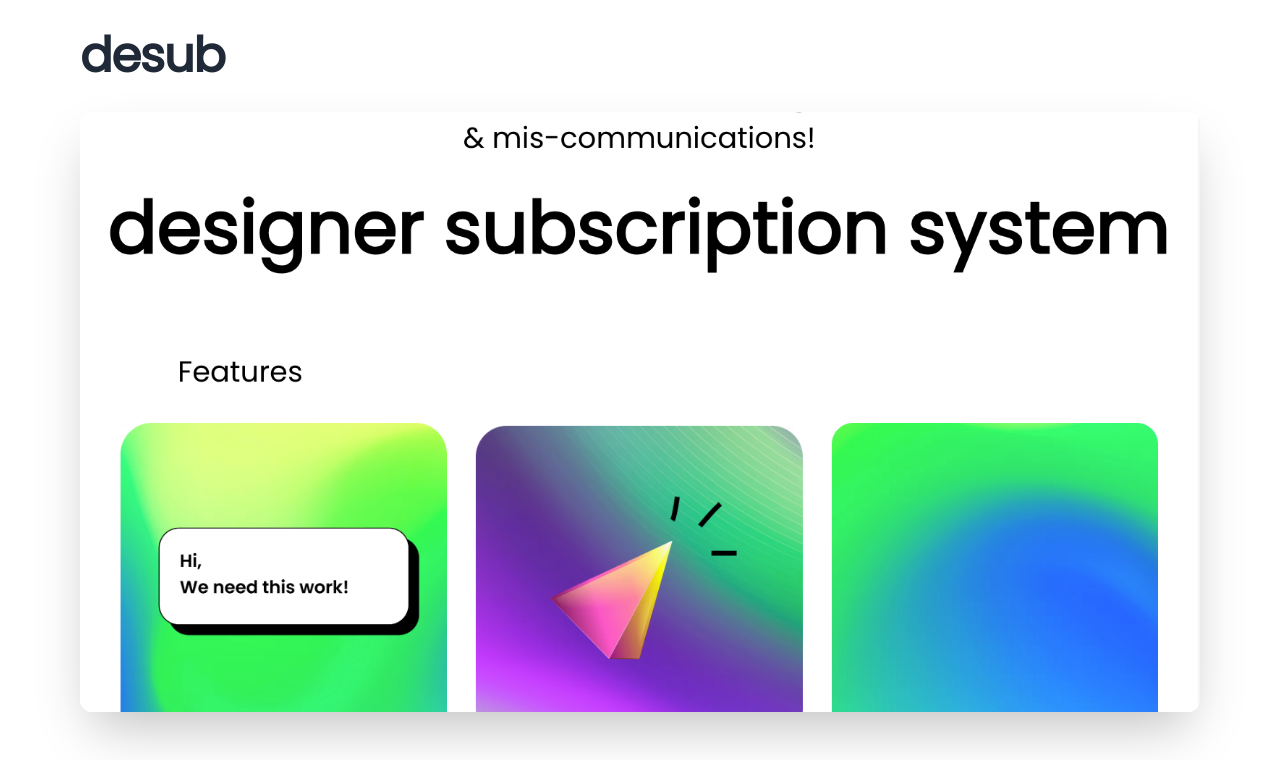
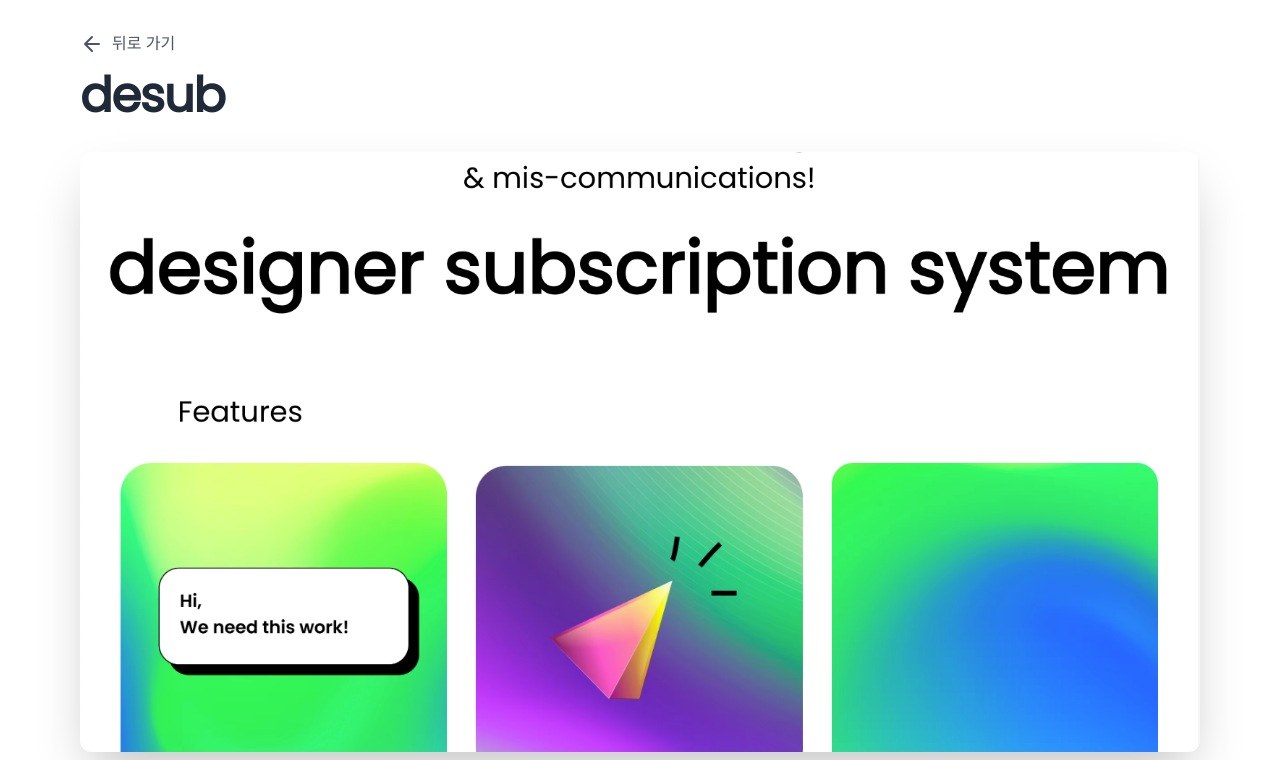
Before and after one commit to Ju-MINJAE/portfolio, a Next.js app: page /projects/1 in a window 1280 px wide. Shown: the top 760 px of the page. Built offline with nearby package versions, Linux system fonts and the light colour scheme.

Commit message:
feat: Add Back Button

```diff
--- a/src/app/page.tsx
+++ b/src/app/page.tsx
@@ -3,8 +3,22 @@
 import Navigation from '@/components/Navigation';
 import ProjectTimeline from '@/components/ProjectTimeline';
 import Intro from '@/components/Intro';
+import { useEffect } from 'react';
 
 const Home = () => {
+  useEffect(() => {
+    // 페이지를 떠날 때 현재 스크롤 위치 저장
+    const handleBeforeUnload = () => {
+      sessionStorage.setItem('scrollPosition', window.scrollY.toString());
+    };
+
+    window.addEventListener('beforeunload', handleBeforeUnload);
+
+    return () => {
+      window.removeEventListener('beforeunload', handleBeforeUnload);
+    };
+  }, []);
+
   return (
     <div className="relative w-full">
       <Navigation />
--- a/src/app/projects/[id]/page.tsx
+++ b/src/app/projects/[id]/page.tsx
@@ -1,7 +1,7 @@
 'use client';
 
 import { useState, useEffect } from 'react';
-import { useParams } from 'next/navigation';
+import { useParams, useRouter } from 'next/navigation';
 import Image from 'next/image';
 import { motion, AnimatePresence } from 'framer-motion';
 import { ChevronLeft, ChevronRight, Github, ExternalLink } from 'lucide-react';
@@ -18,8 +18,9 @@ const techColors: { [key: string]: string } = {
   Axios: 'bg-tech-axios',
 };
 
-export default function ProjectDetail() {
+const ProjectDetail = () => {
   const params = useParams();
+  const router = useRouter();
   const project = projects.find((p) => p.id === params.id);
   const [currentImageIndex, setCurrentImageIndex] = useState(0);
   const [scrollProgress, setScrollProgress] = useState(0);
@@ -35,6 +36,18 @@ export default function ProjectDetail() {
     window.addEventListener('scroll', handleScroll);
     return () => window.removeEventListener('scroll', handleScroll);
   }, []);
+
+  const handleBack = () => {
+    // 저장된 스크롤 위치가 있다면 sessionStorage에서 가져옴
+    const savedScrollPosition = sessionStorage.getItem('scrollPosition');
+    // 홈으로 이동
+    router.back();
+
+    // 스크롤 위치 복원
+    if (savedScrollPosition) {
+      window.scrollTo(0, parseInt(savedScrollPosition));
+    }
+  };
 
   if (!project) {
     return <div className="container mx-auto px-4 py-8">Project not found</div>;
@@ -62,6 +75,26 @@ export default function ProjectDetail() {
       </div>
 
       <div className="container mx-auto px-4 py-8 max-w-6xl">
+        <button
+          onClick={handleBack}
+          className="mb-4 flex items-center gap-2 text-gray-600 hover:text-gray-900 dark:text-gray-400 dark:hover:text-gray-100"
+        >
+          <svg
+            xmlns="http://www.w3.org/2000/svg"
+            width="24"
+            height="24"
+            viewBox="0 0 24 24"
+            fill="none"
+            stroke="currentColor"
+            strokeWidth="2"
+            strokeLinecap="round"
+            strokeLinejoin="round"
+          >
+            <path d="M19 12H5M12 19l-7-7 7-7" />
+          </svg>
+          뒤로 가기
+        </button>
+
         <h1 className="text-5xl font-bold mb-8 text-gray-800 dark:text-white tracking-tight">
           {project.title}
         </h1>
@@ -165,4 +198,6 @@ export default function ProjectDetail() {
       </div>
     </>
   );
-}
+};
+
+export default ProjectDetail;
```
